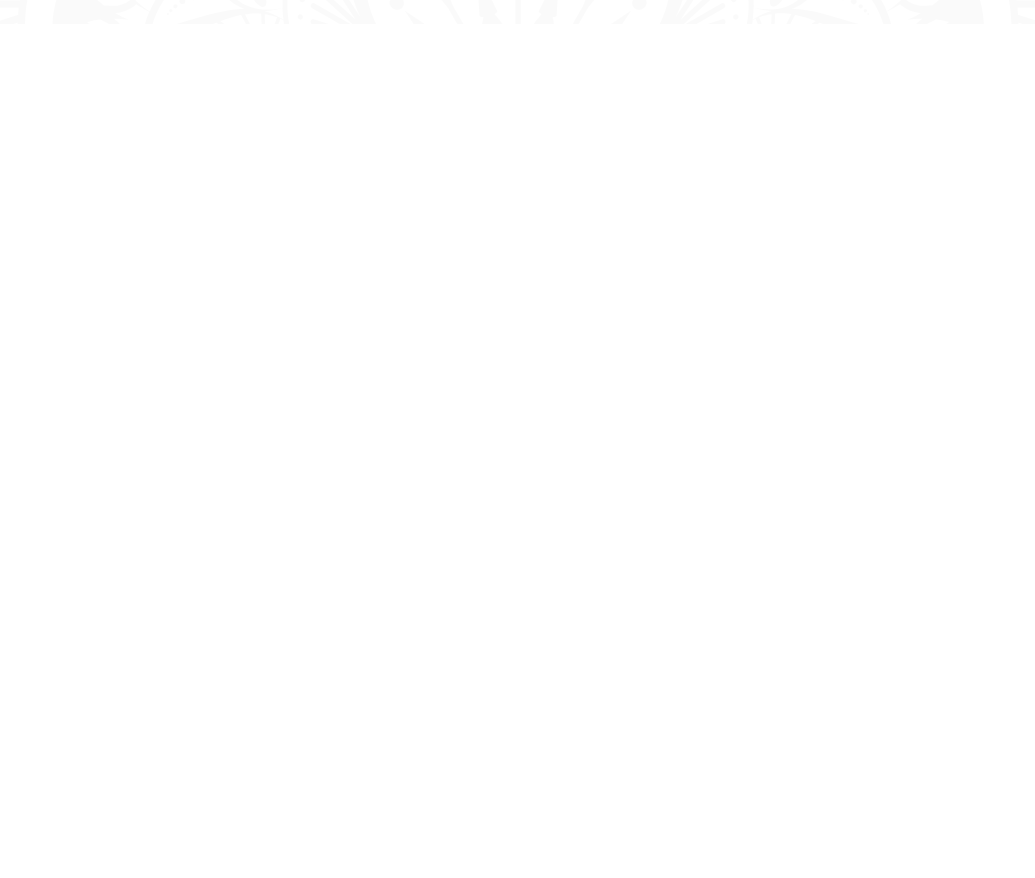
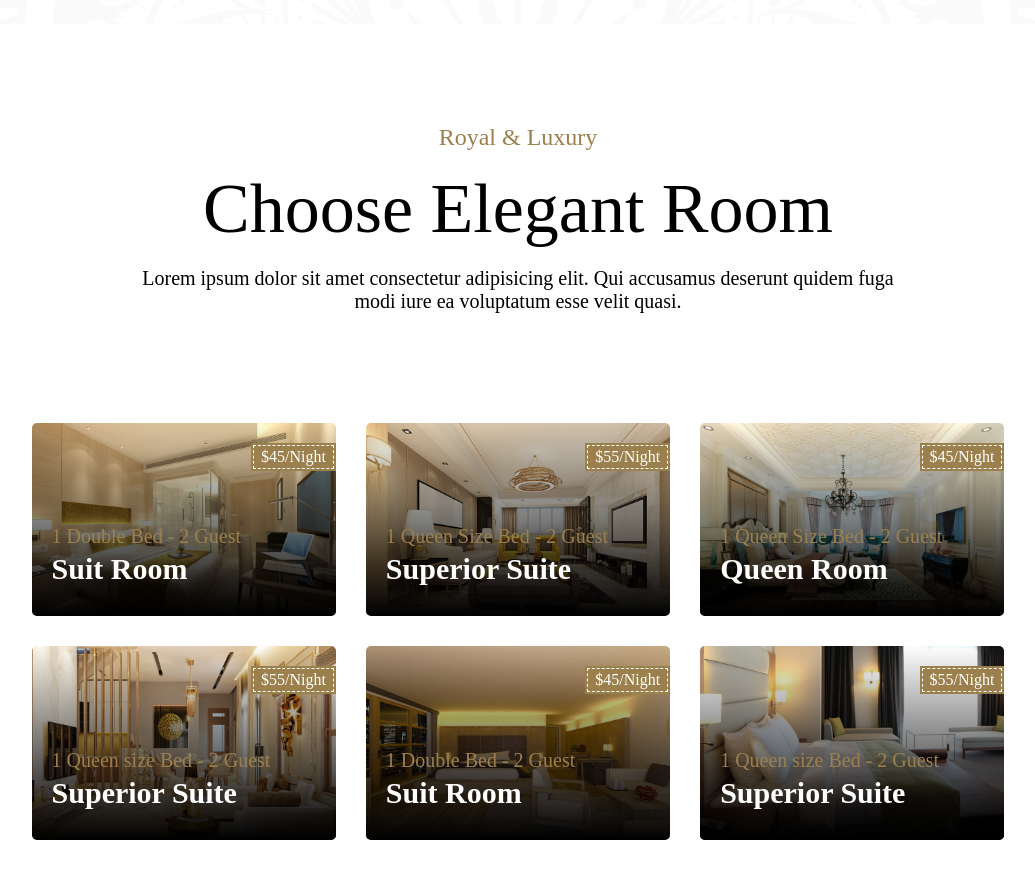
Before and after one commit to vince4dev/hotel_website, a React (Vite) app: page / in a window 1280 px wide. Shown: the part 1380-2258 px from the top of the page, without its empty margins (122-1157 px from the left). Before the commit the page ends 1404 px from the top, so only its background shows below. Built offline with nearby package versions, Linux system fonts and the light colour scheme; a web font is replaced by a local one.

Commit message:
Add Rooms Section

```diff
--- a/src/App.jsx
+++ b/src/App.jsx
@@ -1,6 +1,7 @@
 import About from "./Components/About/About";
 import Header from "./Components/Header/Header";
 import Nav from "./Components/Nav/Nav";
+import Rooms from "./Components/Rooms/Rooms";
 
 function App() {
   return (
@@ -8,6 +9,7 @@
       <Nav />
       <Header />
       <About />
+      <Rooms />
     </>
   );
 }
--- /dev/null
+++ b/src/Components/Rooms/Rooms.jsx
@@ -0,0 +1,89 @@
+import roomsCSS from "./Rooms.module.css";
+
+// ASSETS
+import roomImg1 from "./../../assets/room-detail-1-1-900x560.jpg";
+import roomImg2 from "./../../assets/room-detail-2-900x560.jpg";
+import roomImg3 from "./../../assets/room-detail-3-900x560.jpg";
+import roomImg4 from "./../../assets/room-detail-4-900x560.jpg";
+import roomImg5 from "./../../assets/room-detail-5-900x560.jpg";
+import roomImg6 from "./../../assets/room-detail-6-900x560.jpg";
+
+function Rooms() {
+  return (
+    <div className={`${roomsCSS.rooms_wrapper} section`} id="rooms">
+      <div className={roomsCSS.rooms_title}>
+        <small className="section_heading">Royal & Luxury</small>
+        <h2>Choose Elegant Room</h2>
+        <p>
+          Lorem ipsum dolor sit amet consectetur adipisicing elit. Qui accusamus
+          deserunt quidem fuga modi iure ea voluptatum esse velit quasi.
+        </p>
+      </div>
+
+      <div className={roomsCSS.rooms_cards}>
+        <div className={roomsCSS.rooms_card}>
+          <div className={roomsCSS.rooms_image}>
+            <img src={roomImg1} alt="rooms-images" />
+          </div>
+          <div className={roomsCSS.rooms_card_info}>
+            <p>1 Double Bed - 2 Guest</p>
+            <h2>Suit Room</h2>
+          </div>
+          <p className={roomsCSS.price}>$45/Night</p>
+        </div>
+        <div className={roomsCSS.rooms_card}>
+          <div className={roomsCSS.rooms_image}>
+            <img src={roomImg2} alt="rooms-images" />
+          </div>
+          <div className={roomsCSS.rooms_card_info}>
+            <p>1 Queen Size Bed - 2 Guest</p>
+            <h2>Superior Suite</h2>
+          </div>
+          <p className={roomsCSS.price}>$55/Night</p>
+        </div>
+        <div className={roomsCSS.rooms_card}>
+          <div className={roomsCSS.rooms_image}>
+            <img src={roomImg3} alt="rooms-images" />
+          </div>
+          <div className={roomsCSS.rooms_card_info}>
+            <p>1 Queen Size Bed - 2 Guest</p>
+            <h2>Queen Room</h2>
+          </div>
+          <p className={roomsCSS.price}>$45/Night</p>
+        </div>
+        <div className={roomsCSS.rooms_card}>
+          <div className={roomsCSS.rooms_image}>
+            <img src={roomImg4} alt="rooms-images" />
+          </div>
+          <div className={roomsCSS.rooms_card_info}>
+            <p>1 Queen size Bed - 2 Guest</p>
+            <h2>Superior Suite</h2>
+          </div>
+          <p className={roomsCSS.price}>$55/Night</p>
+        </div>
+        <div className={roomsCSS.rooms_card}>
+          <div className={roomsCSS.rooms_image}>
+            <img src={roomImg5} alt="rooms-images" />
+          </div>
+          <div className={roomsCSS.rooms_card_info}>
+            <p>1 Double Bed - 2 Guest</p>
+            <h2>Suit Room</h2>
+          </div>
+          <p className={roomsCSS.price}>$45/Night</p>
+        </div>
+        <div className={roomsCSS.rooms_card}>
+          <div className={roomsCSS.rooms_image}>
+            <img src={roomImg6} alt="rooms-images" />
+          </div>
+          <div className={roomsCSS.rooms_card_info}>
+            <p>1 Queen size Bed - 2 Guest</p>
+            <h2>Superior Suite</h2>
+          </div>
+          <p className={roomsCSS.price}>$55/Night</p>
+        </div>
+      </div>
+    </div>
+  );
+}
+
+export default Rooms;
--- /dev/null
+++ b/src/Components/Rooms/Rooms.module.css
@@ -0,0 +1,97 @@
+.rooms_wrapper {
+  align-items: center;
+}
+
+.rooms_title {
+  align-items: center;
+  text-align: center;
+  display: flex;
+  flex-direction: column;
+  gap: 18px;
+}
+.rooms_title h2 {
+  font-size: 4.375rem;
+  font-weight: 500;
+}
+.rooms_title p {
+  font-size: 20px;
+  width: 80%;
+}
+
+.rooms_cards {
+  display: grid;
+  grid-template-columns: repeat(3, 1fr);
+  gap: 30px;
+  margin-top: 60px;
+}
+
+.rooms_card {
+  position: relative;
+  width: 100%;
+}
+
+.rooms_image {
+  position: relative;
+  width: 100%;
+  height: 100%;
+  overflow: hidden;
+}
+.rooms_image::after {
+  content: "";
+  position: absolute;
+  top: 0;
+  left: 0;
+  height: 100%;
+  width: 100%;
+  background: linear-gradient(0deg, #000, transparent);
+  border-radius: 5px;
+}
+.rooms_image img {
+  width: 100%;
+  height: 100%;
+  border-radius: 5px;
+  transition: 0.6s;
+}
+.rooms_card:hover .rooms_image img {
+  transform: scale(1.5);
+}
+
+.rooms_card_info {
+  position: absolute;
+  bottom: 30px;
+  left: 20px;
+
+  display: flex;
+  flex-direction: column;
+  gap: 4px;
+}
+.rooms_card_info p {
+  color: #9b804e;
+  font-size: 20px;
+}
+.rooms_card_info h2 {
+  color: #fff;
+  font-size: 30px;
+}
+.rooms_card .price {
+  position: absolute;
+  color: #fff;
+  top: 20px;
+  right: 0;
+  padding: 5px 10px;
+  background-color: #9b804e;
+  outline: 1px dashed #fff;
+  outline-offset: -3px;
+}
+
+@media screen and (max-width: 1200px) {
+  .rooms_cards {
+    grid-template-columns: repeat(2, 1fr);
+  }
+}
+
+@media screen and (max-width: 500px) {
+  .rooms_cards {
+    grid-template-columns: repeat(1, 1fr);
+  }
+}
```
